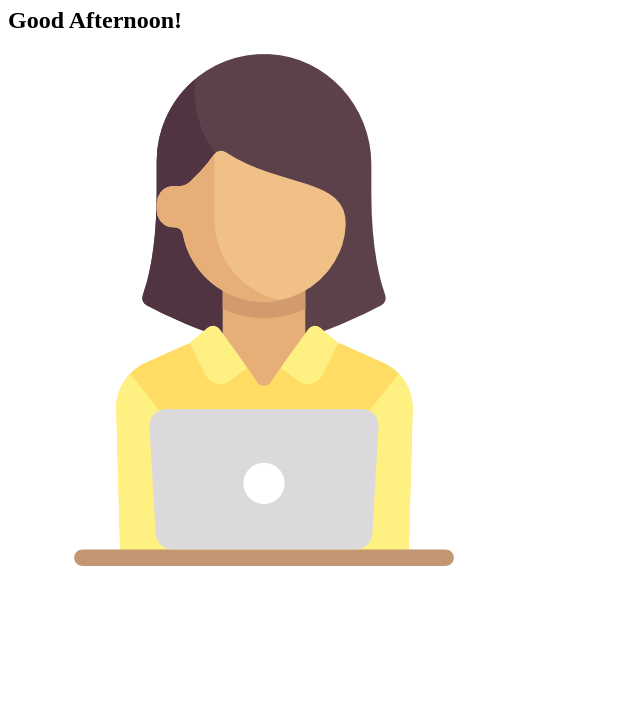
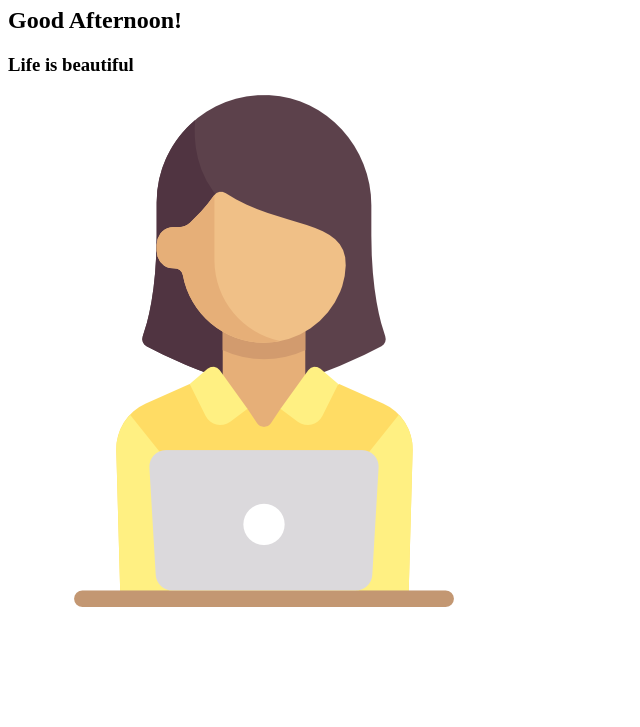
Before and after one commit to humayranurananna/my-third-repo, a plain HTML site: page index.html in a window 1280 px wide. Shown: the part 73-800 px from the top of the page, without its empty margins (0-640 px from the left). Drawn offline with Linux system fonts and the light colour scheme.

Commit message:
added something

```diff
--- a/index.html
+++ b/index.html
@@ -9,6 +9,7 @@
 <body>
     <h1>Hi...This is me</h1>
     <h2>Good Afternoon!</h2>
+    <h3>Life is beautiful</h3>
     <img src="img1.png" alt="">
 </body>
 </html>
```
